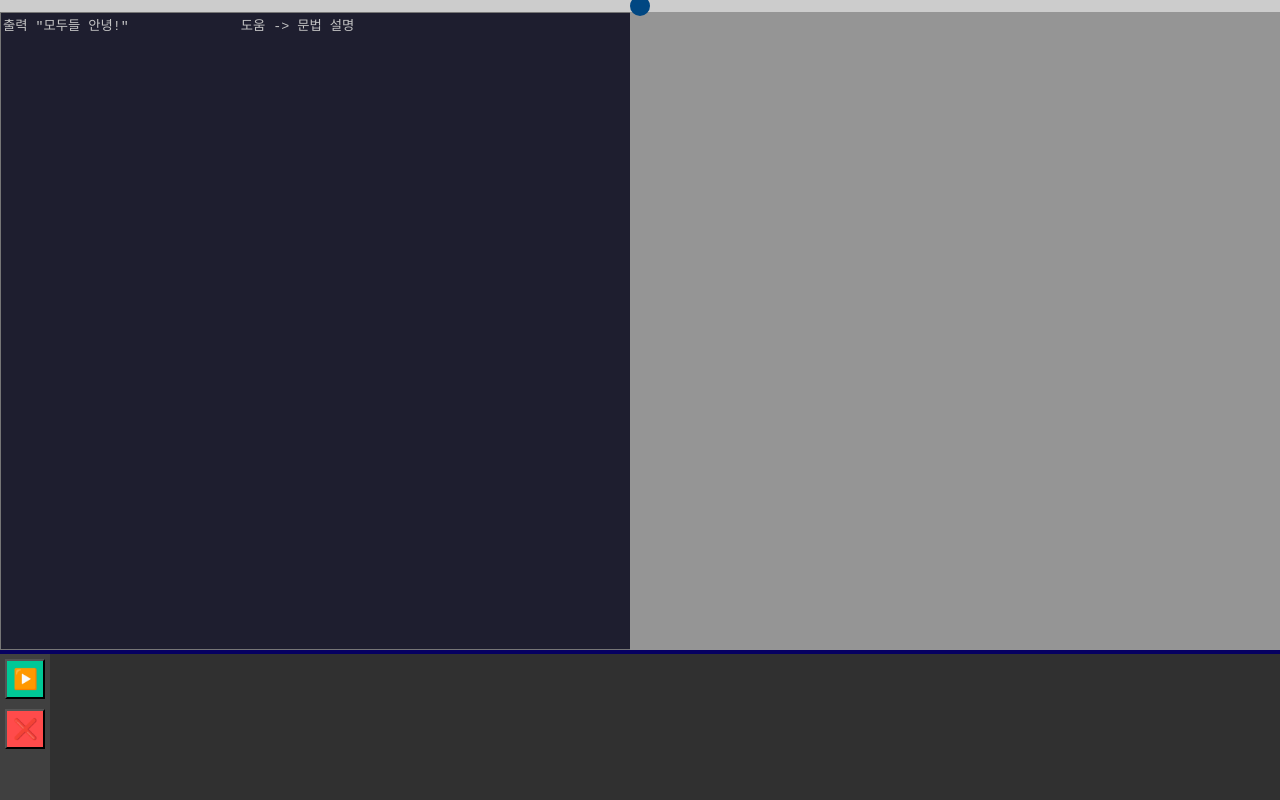
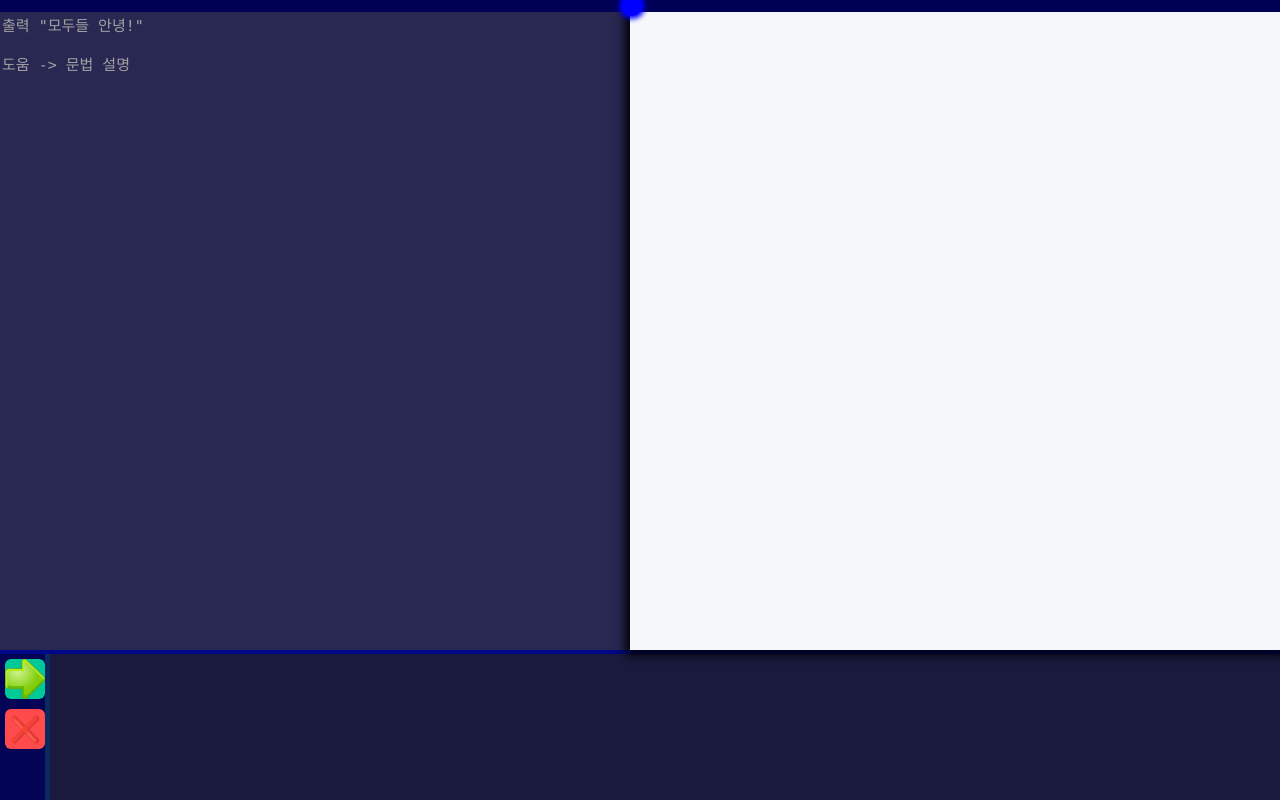
Before and after one commit to Kr-Verified/Kr-Verified.github.io, a plain HTML site: page index.html in a window 1280 px wide. Drawn offline with Linux system fonts and the light colour scheme.

Commit message:
blue-style

```diff
--- a/index.html
+++ b/index.html
@@ -3,8 +3,9 @@
 <head>
   <meta charset="UTF-8">
   <meta name="viewport" content="width=device-width, initial-scale=1.0">
-  <title>Interpreter</title>
+  <title>GBY</title>
   <link rel="stylesheet" href="style.css">
+  <link rel="icon" href="/img/code.png">
 </head>
 <body>
   <div id="top-handle">
@@ -13,14 +14,14 @@
 
   <div id="middle-area">
     <div id="code-area">
-      <textarea placeholder='출력 "모두들 안녕!"              도움 -> 문법 설명' id="code"></textarea>
+      <textarea placeholder='출력 "모두들 안녕!"&#13;&#10;&#13;&#10;도움 -> 문법 설명' id="code"></textarea>
     </div>
     <div id="run"></div>
   </div>
 
   <div id="terminal-bar">
     <div id="button">
-      <button id="run-btn" onclick="run()">▶️</button>
+      <button id="run-btn" onclick="run()"><img src="/img/start.png" alt="start"></button>
       <button id="stop-btn" onclick="stop()">❌</button>
     </div>
     <div id="terminal"></div>
--- a/style.css
+++ b/style.css
@@ -12,7 +12,7 @@ body {
 
 #top-handle {
   height: 12px;
-  background: #ccc;
+  background: rgb(0, 0, 85);
   cursor: row-resize;
   position: relative;
   z-index: 1;
@@ -22,18 +22,20 @@ body {
 #top-handle .circle {
   position: absolute;
   top: 50%;
-  left: 50%;
+  left: 49.35%;
   transform: translate(-50%, -50%);
   width: 20px;
   height: 20px;
-  background: #004782;
+  background: blue;
   border-radius: 50%;
   z-index: 2;
+  box-shadow: 0 0 5px 3px blue;
 }
 
 #middle-area {
   display: flex;
   height: calc(100vh - 12px - 150px);
+  z-index: 1;
 }
 
 #code-area {
@@ -45,54 +47,80 @@ body {
 #code {
   flex-grow: 1;
   width: 100%;
-  background-color: #1e1e2f;
+  background-color: #292853;
+  overflow-y: scroll;
   color: #f0f0f0;
   resize: none;
+  border: none;
+  outline: none;
+  font-size: 15px;
+  font-family: 'D2Coding', 'JetBrains Mono', 'Consolas', 'Courier New', 'monospace', '맑은 고딕', 'Apple SD Gothic Neo', sans-serif;
 }
 
 #code::placeholder {
-  color: rgb(197, 197, 197);
+  color: #a2a2a2;
+  font-family: 'D2Coding', 'JetBrains Mono', 'Consolas', 'Courier New', 'monospace', '맑은 고딕', 'Apple SD Gothic Neo', sans-serif;
 }
 
 #run {
   flex: 1;
-  background: rgb(149, 149, 149);
+  background: #f5f7fb;
   padding: 10px;
   overflow-y: auto;
   position: relative;
+  box-shadow: 0 0 10px 5px black;
 }
 
 #terminal-bar {
   height: 150px;
   display: flex;
-  border-top: 4px solid #060061;
-  background: #303030;
-  z-index: 1;
+  border-top: 4px solid #000788;
+  background: #1a1a3f;
+  z-index: 2;
 }
 
 #button {
   width: 50px;
-  background: #404040;
+  background: #040456;
   display: flex;
   flex-direction: column;
   justify-content: flex-start;
   padding: 5px 5px;
   gap: 10px;
   box-sizing: border-box;
+  border-right: 5px solid rgb(10, 41, 94);
+}
+
+img {
+  width: 100%;
 }
 
 #button *{
-  width: 100%;
+  width: 40px;
   height: 40px;
-  font-size: 20px;
+  border: none;
+  border-radius: 6px;
+  color: white;
+  transition: all 0.2s ease;
   cursor: pointer;
+  padding: 0;
+  font-size:25px;
 }
 
 #run-btn {
   background-color: #00c896;
 }
+#run-btn:hover {
+  background-color: #00dfae;
+  transform: scale(1.05);
+}
+
 #stop-btn {
   background-color: #ff4b4b;
+}
+#stop-btn:hover {
+  background-color: #ff6b6b;
+  transform: scale(1.05);
 }
 
 #terminal {
@@ -102,4 +130,6 @@ body {
   white-space: pre-wrap;
   color: white;
   overflow-y: scroll;
+  font-family: 'D2Coding', 'JetBrains Mono', 'Consolas', 'Courier New', 'monospace', '맑은 고딕', 'Apple SD Gothic Neo', sans-serif;
+  font-size: 14px;
 }
```
Also changed, not shown: img/code.png (added), img/start.png (added).
